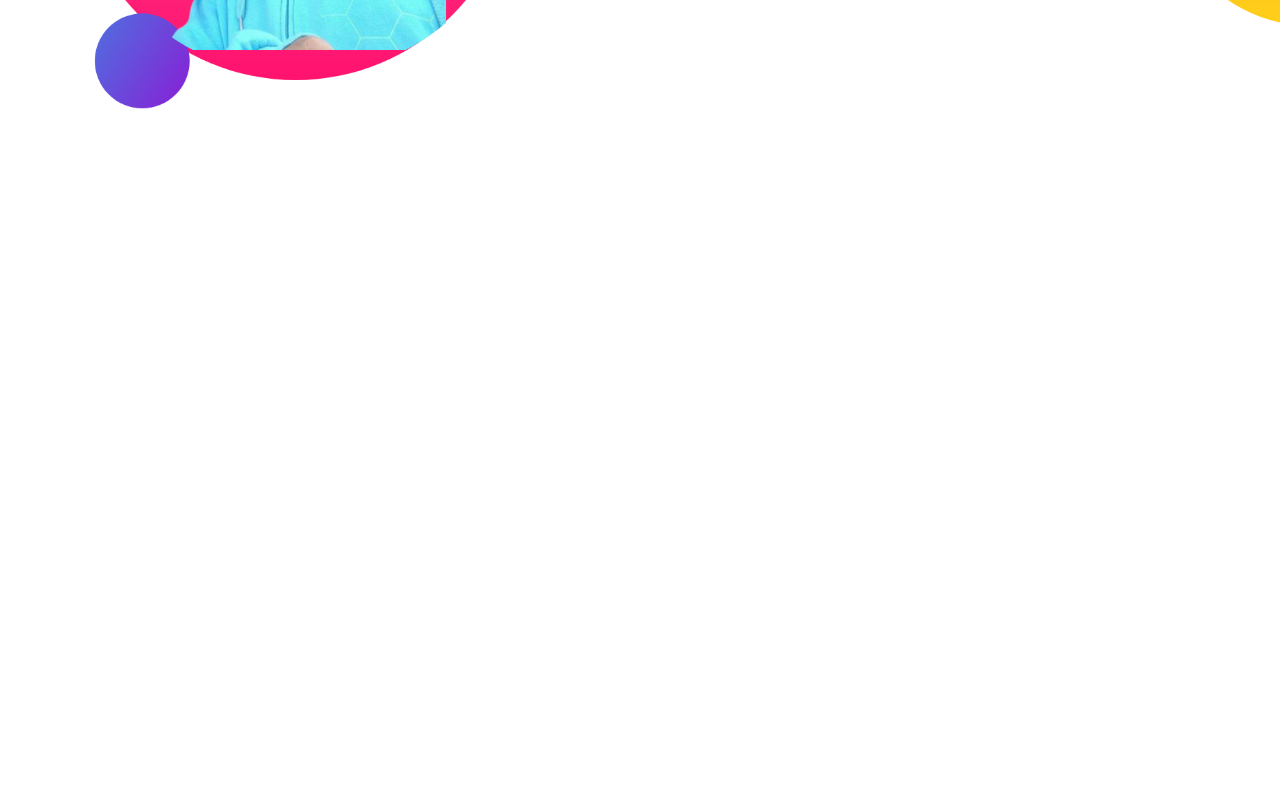
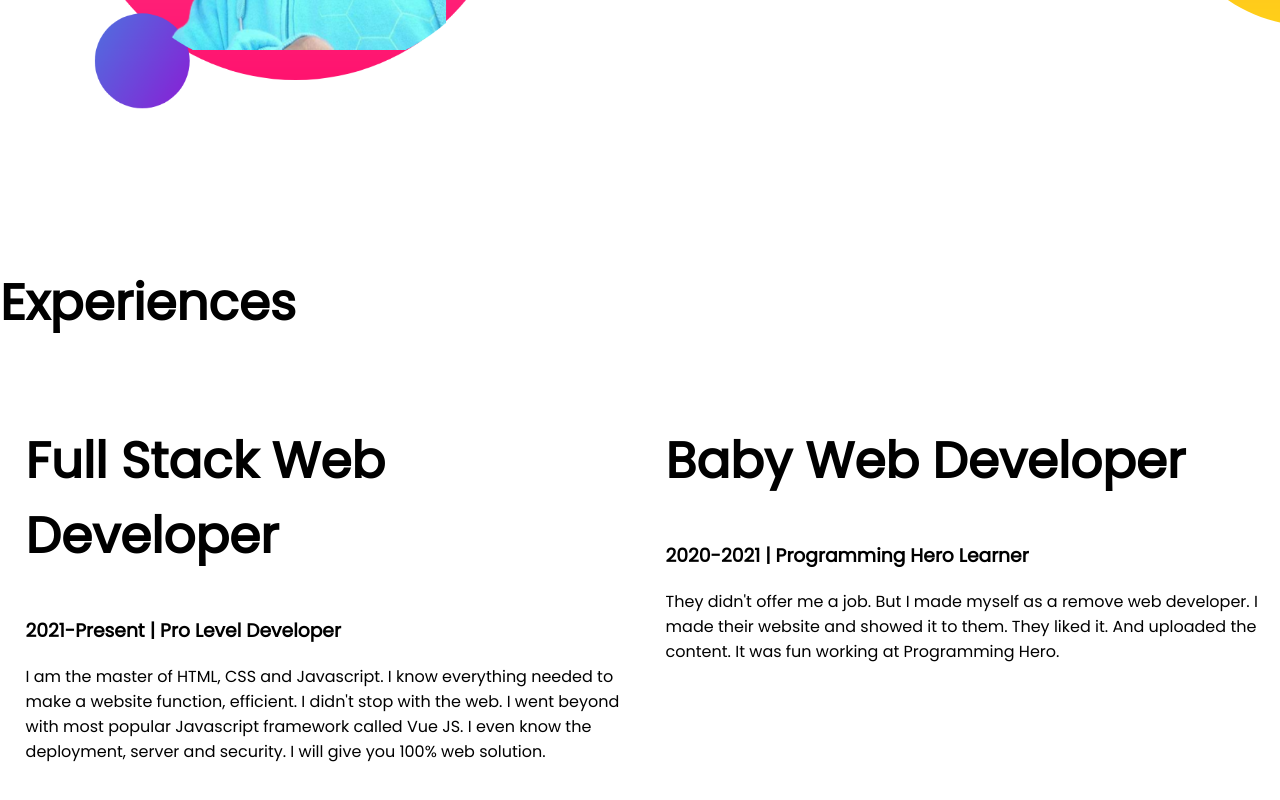
Before and after one commit to nil01839/developer-portfolio, a plain HTML site: page index.html in a window 1280 px wide. Shown: the part 1126-1926 px from the top of the page. Before the commit the page ends 1392 px from the top, so only its background shows below. Drawn offline with Linux system fonts and the light colour scheme.

Commit message:
experiences

```diff
--- a/index.html
+++ b/index.html
@@ -13,7 +13,7 @@
 </head>
 
 <body>
-    <section class="top-banner">
+    <section class="top-banner flexible-container">
         <div class="half-width">
             <h1>WELCOME TO</h1>
             <h1><span class="orange-color">NILADRY SHEKHAR</span> WORLD</h1>
@@ -32,7 +32,7 @@
             <img src="images/my-bg-1.png" alt="Niladry-Pic">
         </div>
     </section>
-    <section class="dream-big">
+    <section class="dream-big flexible-container">
         <div class="half-width">
             <img src="images/my-bg2.png" alt="">
         </div>
@@ -47,6 +47,27 @@
             <a class="link-button" href="" target="_blank">DOWNLOAD RESUME</a>
         </div>
     </section>
+    <section class="experience-area">
+        <h1>Experiences</h1>
+        <div class="flexible-container">
+            <div class="half-width">
+                <h1>Full Stack Web Developer</h1>
+                <h3>2021-Present | Pro Level Developer</h3>
+                <p>I am the master of HTML, CSS and Javascript. I know everything needed to make a website function,
+                    efficient. I didn't stop with the web. I went beyond with most popular Javascript framework called
+                    Vue
+                    JS. I even know the deployment, server and security. I will give you 100% web solution.</p>
+            </div>
+            <div class="half-width">
+                <h1>Baby Web Developer</h1>
+                <h3>2020-2021 | Programming Hero Learner</h3>
+                <p>They didn't offer me a job. But I made myself as a remove web developer. I made their website and
+                    showed
+                    it to them. They liked it. And uploaded the content. It was fun working at Programming Hero.</p>
+            </div>
+        </div>
+
+    </section>
 </body>
 
 </html>
--- a/style.css
+++ b/style.css
@@ -11,7 +11,7 @@ h1 {
     color: orange;
 }
 
-section {
+.flexible-container {
     display: flex;
     margin-bottom: 150px;
 }
```
